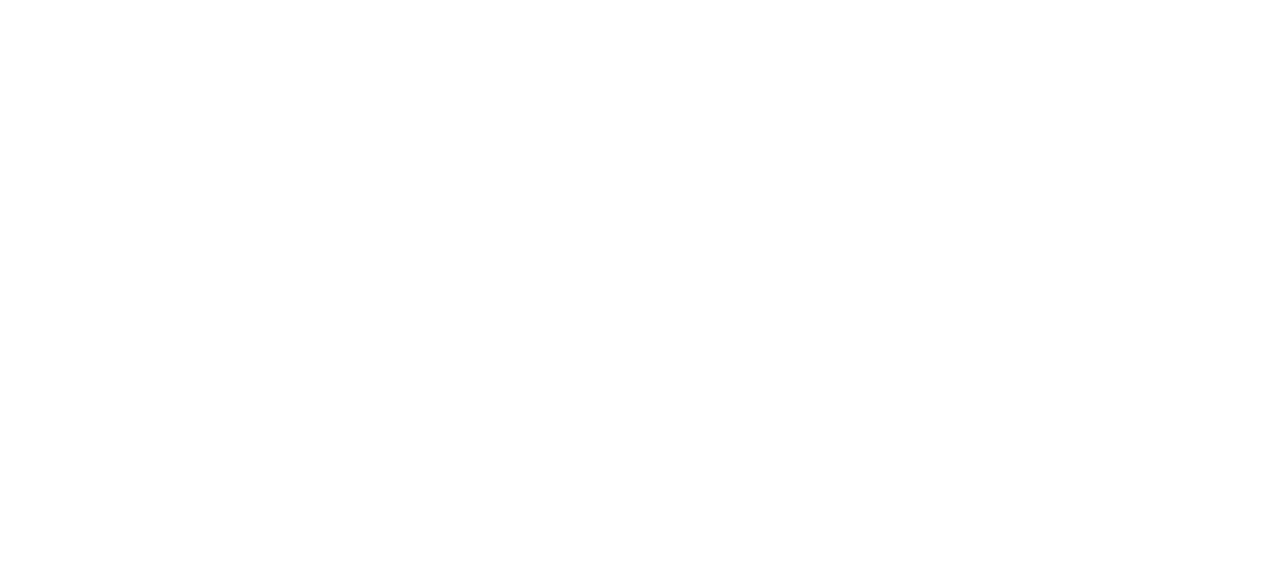
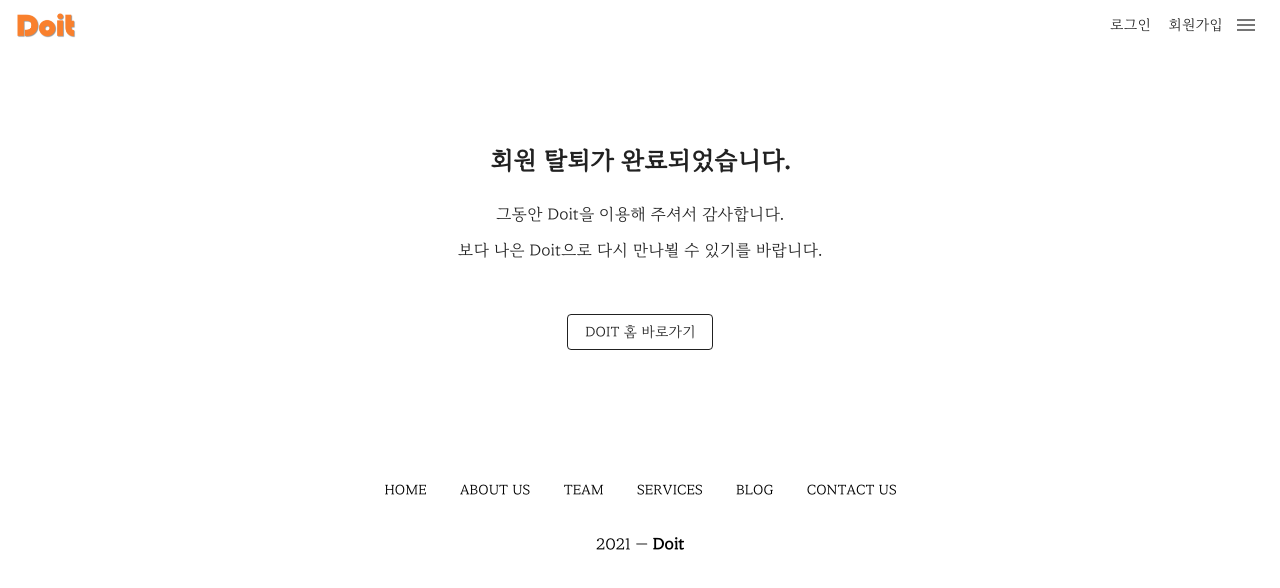
Before and after one commit to jun0811/Doit, a Vue app in the folder frontend/: page /user/delete/complete in a window 1280 px wide. Shown: the top 588 px of the page. Built offline with nearby package versions, Linux system fonts and the light colour scheme.

Commit message:
feat: 회원탈퇴 완료 페이지 제작 및 api 연결

```diff
--- a/frontend/src/router/index.js
+++ b/frontend/src/router/index.js
@@ -13,6 +13,7 @@
 import Complete from "../views/User/Complete.vue";
 import Update from "../views/User/Update.vue";
 import Delete from "../views/User/Delete.vue";
+import DeleteComplete from "../views/User/DeleteComplete.vue";
 import MileageShop from "../views/MileageShop.vue";
 import PasswordFind from "../views/User/PasswordFind.vue";
 
@@ -64,6 +65,11 @@
     component: Delete,
   },
   {
+    path: "/user/delete/complete",
+    name: "DeleteComplete",
+    component: DeleteComplete,
+  },
+  {
     path: "/mileageshop",
     name: "MileageShop",
     component: MileageShop,
--- a/frontend/src/views/User/Delete.vue
+++ b/frontend/src/views/User/Delete.vue
@@ -48,7 +48,7 @@
         <v-col class="d-flex justify-center">
           <v-checkbox
             v-model="checkbox"
-            label="탈퇴 안내를 확인하고 동의해 주세요."
+            label="안내 사항을 모두 확인하였으며, 이에 동의합니다."
             ></v-checkbox>
         </v-col>
       </v-row>
@@ -57,6 +57,7 @@
           <v-btn
             outlined
             class="check-btn"
+            @click="deleteUser"
           >
             확인
           </v-btn>
@@ -70,6 +71,7 @@
 <script>
 import Header from "@/components/common/Header.vue";
 import Footer from "@/components/common/Footer.vue";
+import http from '../../http-common'
 
 export default {
   name: "Delete",
@@ -87,6 +89,20 @@
   },
   created () {
     this.email = this.$store.getters.getEmail
+  },
+  methods: {
+    deleteUser () {
+      if(!this.checkbox) {
+        alert("탈퇴 안내를 확인하고 동의해 주세요.")
+      }
+      else {
+        http.put('/user/deleteUser')
+        .then((res) => {
+          console.log(res)
+          this.$router.push("/user/delete/complete")
+        })
+      }
+    }
   }
 }
 </script>
--- /dev/null
+++ b/frontend/src/views/User/DeleteComplete.vue
@@ -0,0 +1,65 @@
+<template>
+  <div>
+    <Header></Header>
+    <v-container class="container-width">
+      <v-row>
+        <v-col class="d-flex justify-center">
+          <h2>회원 탈퇴가 완료되었습니다.</h2>
+        </v-col>
+      </v-row>
+      <v-row>
+        <v-col class="d-flex justify-center">
+          그동안 Doit을 이용해 주셔서 감사합니다.
+        </v-col>
+      </v-row>
+      <v-row>
+        <v-col class="d-flex justify-center pt-0 mb-7">
+          보다 나은 Doit으로 다시 만나뵐 수 있기를 바랍니다.
+        </v-col>
+      </v-row>
+      <v-row class="mb-10">
+        <v-col class="d-flex justify-center">
+          <v-btn
+            outlined
+            @click="mainBtn"
+          >
+            Doit 홈 바로가기
+          </v-btn>
+        </v-col>
+      </v-row>
+    </v-container>
+    <Footer></Footer>
+  </div>
+</template>
+
+<script>
+import Header from "@/components/common/Header.vue";
+import Footer from "@/components/common/Footer.vue";
+
+export default {
+  name: "DeleteComplete",
+  components: {
+    Header,
+    Footer,
+  },
+  methods: {
+    mainBtn () {
+      this.$router.push("/")
+      this.$router.go()
+    }
+  }
+}
+</script>
+
+<style>
+  .container-width {
+  width: 55%;
+  margin-top: 80px;
+  }
+
+  @media only screen and (min-width: 300px) and (max-width: 599px) {
+      .container-width {
+        width: 90%;
+      }
+  }
+</style>
```
